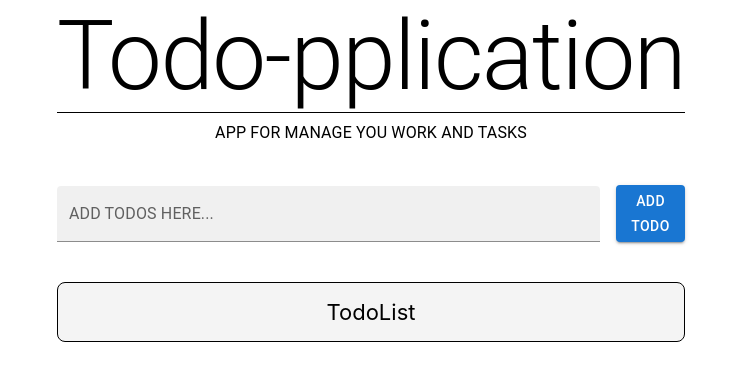
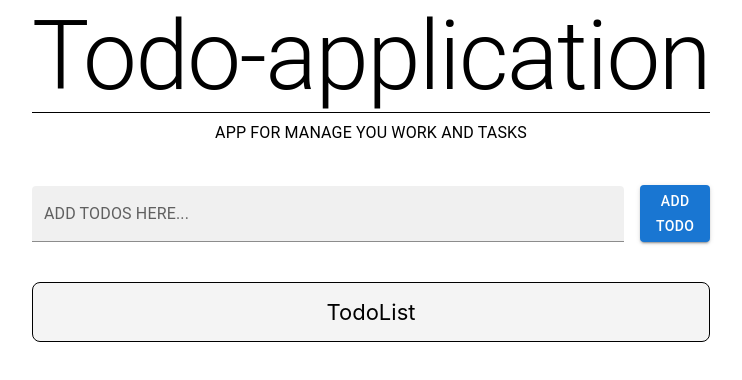
Before and after one commit to hamid19471/TodoApp-React, a React (Create React App) app: page / in a window 1280 px wide. Shown: the top 380 px of the page, without its empty margins (269-1011 px from the left). Built offline with nearby package versions, Linux system fonts and the light colour scheme.

Commit message:
add completeTodoHandler function

```diff
--- a/src/Components/TodoApp/TodoApp.jsx
+++ b/src/Components/TodoApp/TodoApp.jsx
@@ -1,10 +1,28 @@
-import React from "react";
+import React, { useState } from "react";
 import Grid from "@mui/material/Grid";
 import Typography from "@mui/material/Typography";
 import TodoForm from "../TodoForm/TodoForm";
 import TodoList from "../TodoList/TodoList";
 
 const TodoApp = () => {
+  const [todos, setTodos] = useState([]);
+  const addTodoHandler = (todo) => {
+    const newTodo = {
+      id: Math.floor(Math.random() * 1000),
+      title: todo,
+      isComplete: false,
+    };
+    setTodos([...todos, newTodo]);
+  };
+
+  const completeTodoHandler = (id) => {
+    const index = todos.findIndex((todo) => todo.id === id);
+    const selectTodo = { ...todos[index] };
+    selectTodo.isComplete = !selectTodo.isComplete;
+    const updateTodo = [...todos];
+    updateTodo[index] = selectTodo;
+    setTodos(updateTodo);
+  };
   return (
     <Grid
       container
@@ -12,13 +30,13 @@ const TodoApp = () => {
       alignContent={"center"}
       flexDirection={"column"}>
       <Typography variant='h1' mb={5}>
-        Todo-pplication
+        Todo-application
         <Typography textAlign={"center"} borderTop={1} pt={1}>
           APP FOR MANAGE YOU WORK AND TASKS{" "}
         </Typography>
       </Typography>
-      <TodoForm />
-      <TodoList />
+      <TodoForm addTodoHandler={addTodoHandler} />
+      <TodoList todos={todos} onComplete={completeTodoHandler} />
     </Grid>
   );
 };
```
